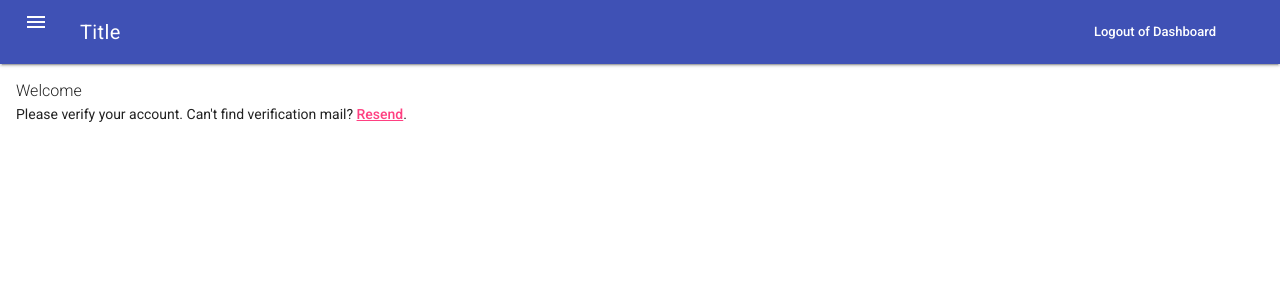
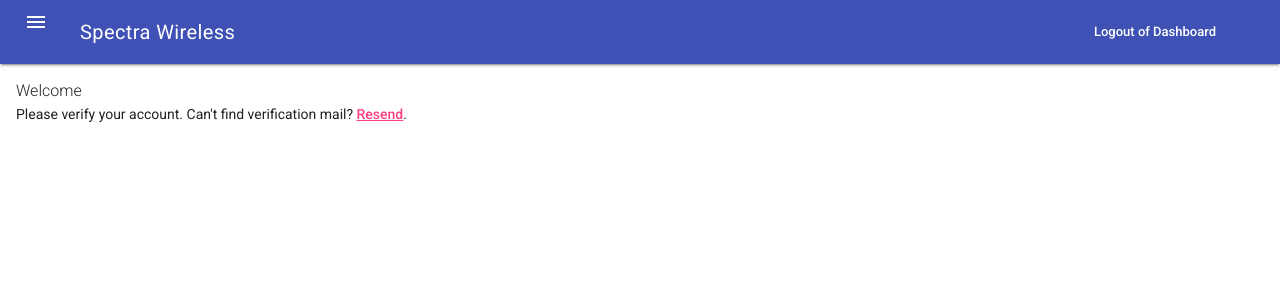
Before and after one commit to deone/billing-xwf, a Django app: template accounts/templates/accounts/dashboard.html in a window 1280 px wide. Shown: the top 300 px of the page. Run offline with Django 3.2, Linux system fonts and the light colour scheme; the template is opened without the code that fills it, so the values that code supplies are empty.

Commit message:
Change 'Title' to 'Spectra Wireless' in dashboard template.

```diff
--- a/accounts/templates/accounts/dashboard.html
+++ b/accounts/templates/accounts/dashboard.html
@@ -16,7 +16,7 @@
       <header class="mdl-layout__header">
         <div class="mdl-layout__header-row">
           <!-- Title -->
-          <span class="mdl-layout-title">Title</span>
+          <span class="mdl-layout-title">Spectra Wireless</span>
           <!-- Add spacer, to align navigation to the right -->
           <div class="mdl-layout-spacer"></div>
           <!-- Navigation. We hide it in small screens. -->
```
